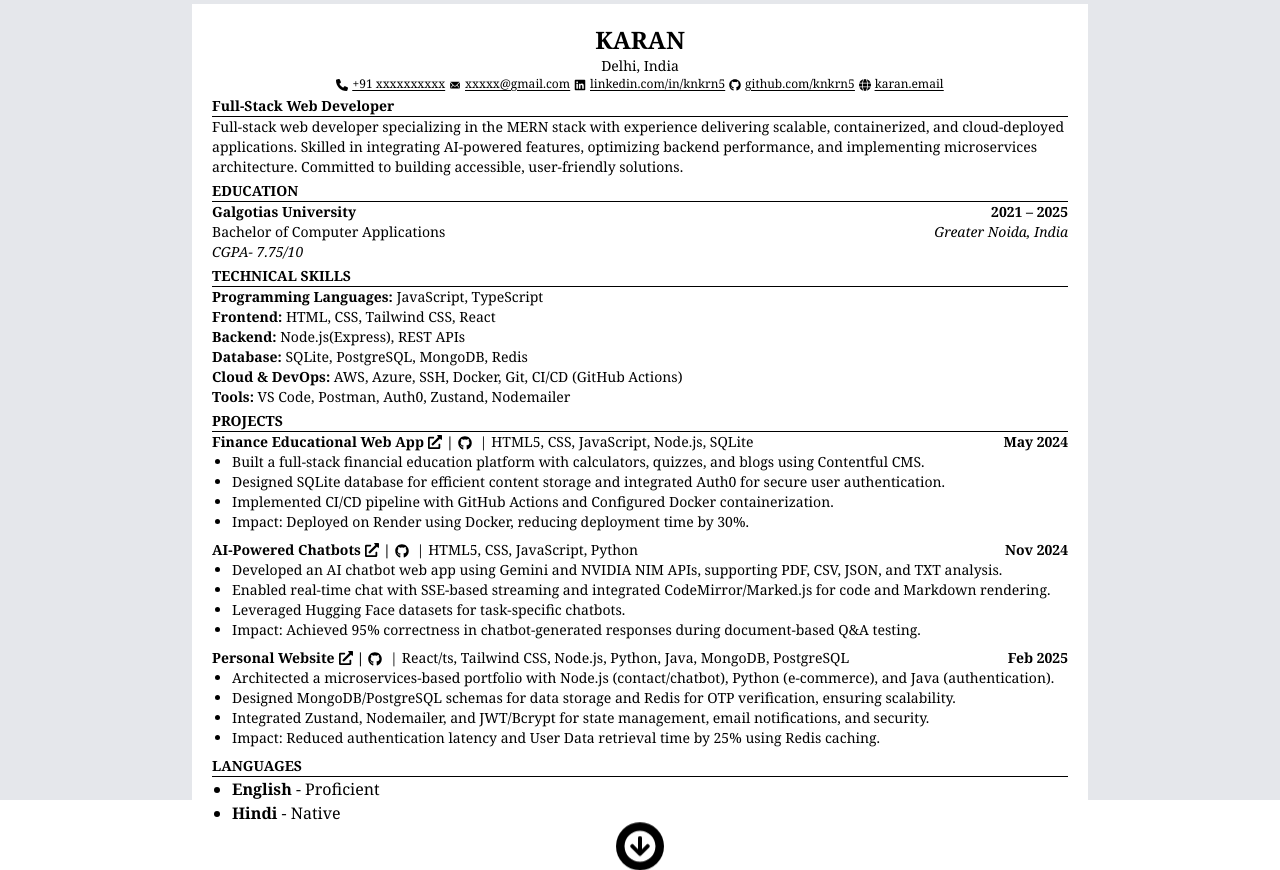
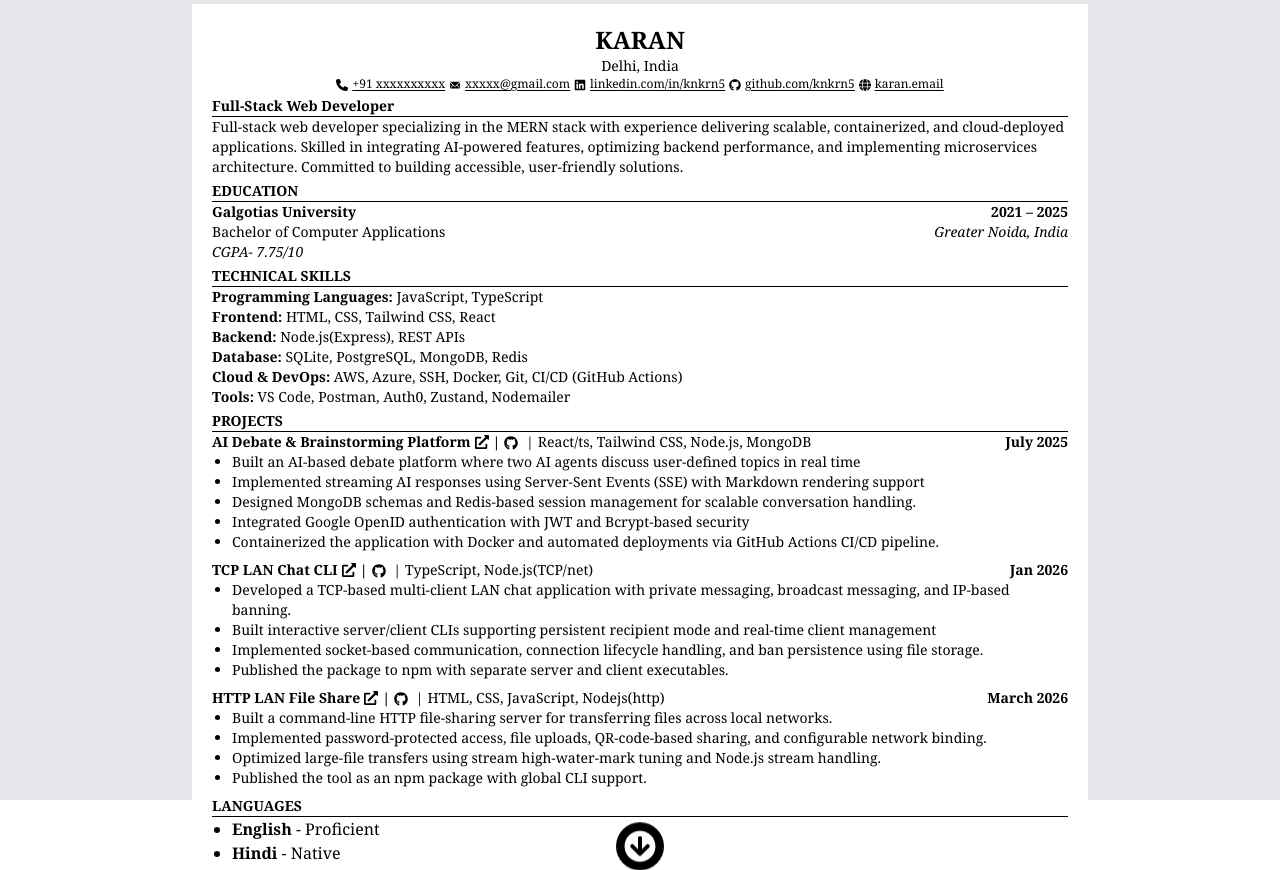
Before and after one commit to knkrn5/next, a Next.js app: page /resume/r2 in a window 1280 px wide. Built offline with nearby package versions, Linux system fonts and the light colour scheme.

Commit message:
feat: update resume1Data and resume2Data with new project details and links

```diff
--- a/app/resume/r1/resume1Data.ts
+++ b/app/resume/r1/resume1Data.ts
@@ -63,7 +63,7 @@ export const resume1Data = {
   projects: [
     {
       name: "Finance Educational Web App",
-      liveLink: "https://wealthpsychology.karan.email/index.html",
+      liveLink: "https://wealthpsychology.aigalaxy.tech/index.html",
       githubLink: "https://github.com/knkrn5/WealthPsychology-app",
       duration: "May 2024",
       technologies: ["HTML5", "CSS", "JavaScript", "Node.js", "SQLite"],
@@ -104,7 +104,7 @@ export const resume1Data = {
       description: [
         "Architected a microservices-based portfolio with Node.js (contact/chatbot), Python (e-commerce), and Java (authentication).",
         "Designed MongoDB/PostgreSQL schemas for data storage and Redis for OTP verification, ensuring scalability.",
-        "Integrated Zustand, Nodemailer, and JWT/Bcrypt for state management, email notifications, and security.",
+        "Used Zustand, Nodemailer, and JWT/Bcrypt for state management, email, and authentication security.",
         "Impact: Reduced authentication latency and User Data retrieval time by 25% using Redis caching.",
       ],
     },
@@ -124,7 +124,6 @@ export const resume1Data = {
     "Traveling",
     "Gaming",
     "Learning",
-    "Open Source Contribution",
   ],
   availability: "Open to remote opportunities and relocation.",
 };
--- a/app/resume/r2/resume2Data.ts
+++ b/app/resume/r2/resume2Data.ts
@@ -60,50 +60,43 @@ export const resume2Data = {
   },
   projects: [
     {
-      name: "Finance Educational Web App",
-      liveLink: "https://wealthpsychology.karan.email/index.html",
-      githubLink: "https://github.com/knkrn5/WealthPsychology-app",
-      duration: "May 2024",
-      technologies: ["HTML5", "CSS", "JavaScript", "Node.js", "SQLite"],
+      name: "AI Debate & Brainstorming Platform",
+      liveLink: "https://karan.email/",
+      githubLink: "https://github.com/knkrn5/aigalaxy",
+      duration: "July 2025",
+      technologies: ["React/ts", "Tailwind CSS", "Node.js", "MongoDB"],
       description: [
-        "Built a full-stack financial education platform with calculators, quizzes, and blogs using Contentful CMS.",
-        "Designed SQLite database for efficient content storage and integrated Auth0 for secure user authentication.",
-        "Implemented CI/CD pipeline with GitHub Actions and Configured Docker containerization.",
-        "Impact: Deployed on Render using Docker, reducing deployment time by 30%.",
+        "Built an AI-based debate platform where two AI agents discuss user-defined topics in real time",
+        "Implemented streaming AI responses using Server-Sent Events (SSE) with Markdown rendering support",
+        "Designed MongoDB schemas and Redis-based session management for scalable conversation handling.",
+        "Integrated Google OpenID authentication with JWT and Bcrypt-based security",
+        "Containerized the application with Docker and automated deployments via GitHub Actions CI/CD pipeline.",
       ],
     },
     {
-      name: "AI-Powered Chatbots",
-      liveLink: "https://explanatorai.site/",
-      githubLink: "https://github.com/knkrn5/explanator-ai",
-      duration: "Nov 2024",
-      technologies: ["HTML5", "CSS", "JavaScript", "Python"],
+      name: "TCP LAN Chat CLI",
+      liveLink: "https://wealthpsychology.aigalaxy.tech/index.html",
+      githubLink: "https://github.com/knkrn5/WealthPsychology-app",
+      duration: "Jan 2026",
+      technologies: ["TypeScript", "Node.js(TCP/net)"],
       description: [
-        "Developed an AI chatbot web app using Gemini and NVIDIA NIM APIs, supporting PDF, CSV, JSON, and TXT analysis.",
-        "Enabled real-time chat with SSE-based streaming and integrated CodeMirror/Marked.js for code and Markdown rendering.",
-        "Leveraged Hugging Face datasets for task-specific chatbots.",
-        "Impact: Achieved 95% correctness in chatbot-generated responses during document-based Q&A testing.",
+        "Developed a TCP-based multi-client LAN chat application with private messaging, broadcast messaging, and IP-based banning.",
+        "Built interactive server/client CLIs supporting persistent recipient mode and real-time client management",
+        "Implemented socket-based communication, connection lifecycle handling, and ban persistence using file storage.",
+        "Published the package to npm with separate server and client executables.",
       ],
     },
     {
-      name: "Personal Website",
-      liveLink: "https://karan.email/",
-      githubLink: "https://github.com/knkrn5/karan",
-      duration: "Feb 2025",
-      technologies: [
-        "React/ts",
-        "Tailwind CSS",
-        "Node.js",
-        "Python",
-        "Java",
-        "MongoDB",
-        "PostgreSQL",
-      ],
+      name: "HTTP LAN File Share",
+      liveLink: "https://explanatorai.aigalaxy.tech/",
+      githubLink: "https://github.com/knkrn5/explanator-ai",
+      duration: "March 2026",
+      technologies: ["HTML", "CSS", "JavaScript", "Nodejs(http)"],
       description: [
-        "Architected a microservices-based portfolio with Node.js (contact/chatbot), Python (e-commerce), and Java (authentication).",
-        "Designed MongoDB/PostgreSQL schemas for data storage and Redis for OTP verification, ensuring scalability.",
-        "Integrated Zustand, Nodemailer, and JWT/Bcrypt for state management, email notifications, and security.",
-        "Impact: Reduced authentication latency and User Data retrieval time by 25% using Redis caching.",
+        "Built a command-line HTTP file-sharing server for transferring files across local networks.",
+        "Implemented password-protected access, file uploads, QR-code-based sharing, and configurable network binding.",
+        "Optimized large-file transfers using stream high-water-mark tuning and Node.js stream handling.",
+        "Published the tool as an npm package with global CLI support.",
       ],
     },
   ],
```
